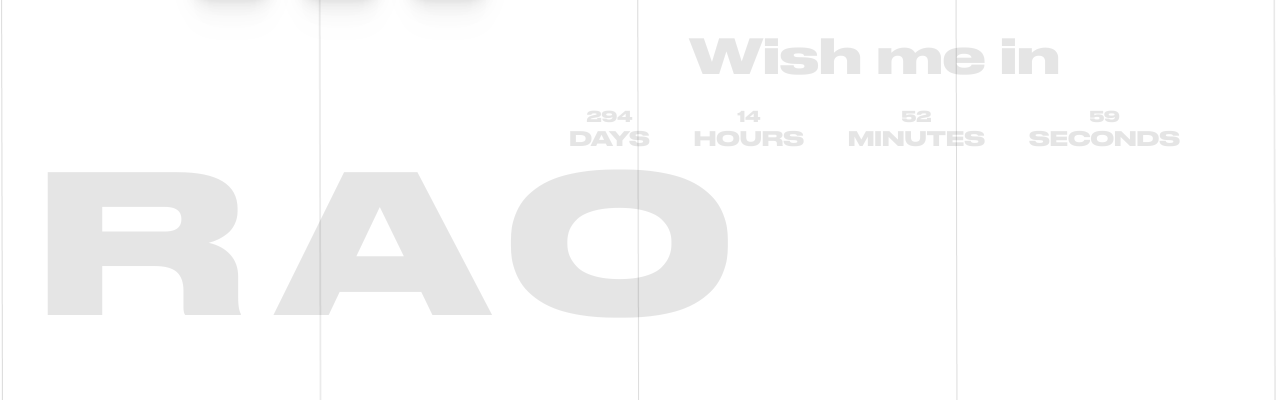
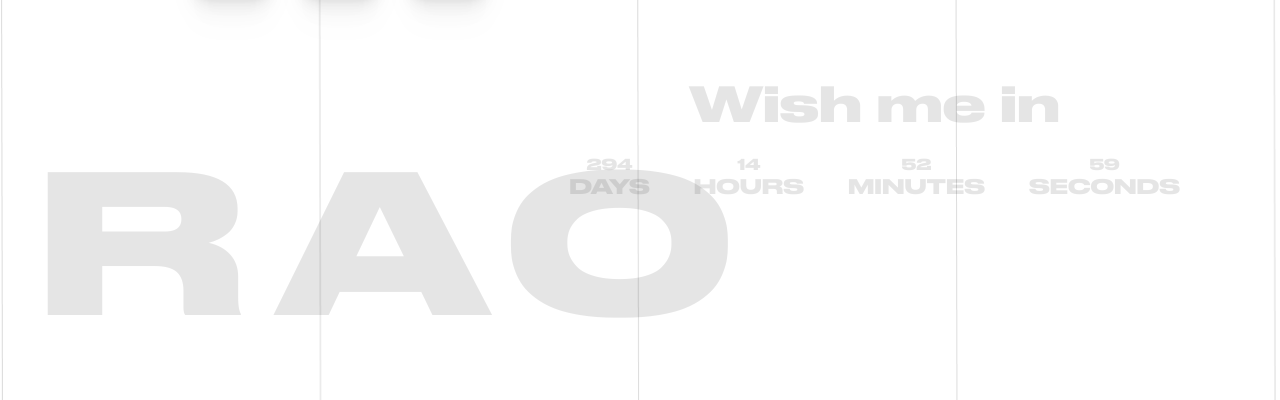
Before and after one commit to AnshRao17/AnshRao17.github.io, a plain HTML site: page index.html in a window 1280 px wide. Shown: the part 400-800 px from the top of the page. Drawn offline with nearby package versions, Linux system fonts and the light colour scheme.

Commit message:
Update light.css

```diff
--- a/Resources/css/light.css
+++ b/Resources/css/light.css
@@ -201,7 +201,7 @@ body .cursor__ball circle {
   text-align: center;
   position: fixed;
   right: 5em;
-  bottom: -2em;
+  bottom: -5em;
 }
 
 h1 {
```
